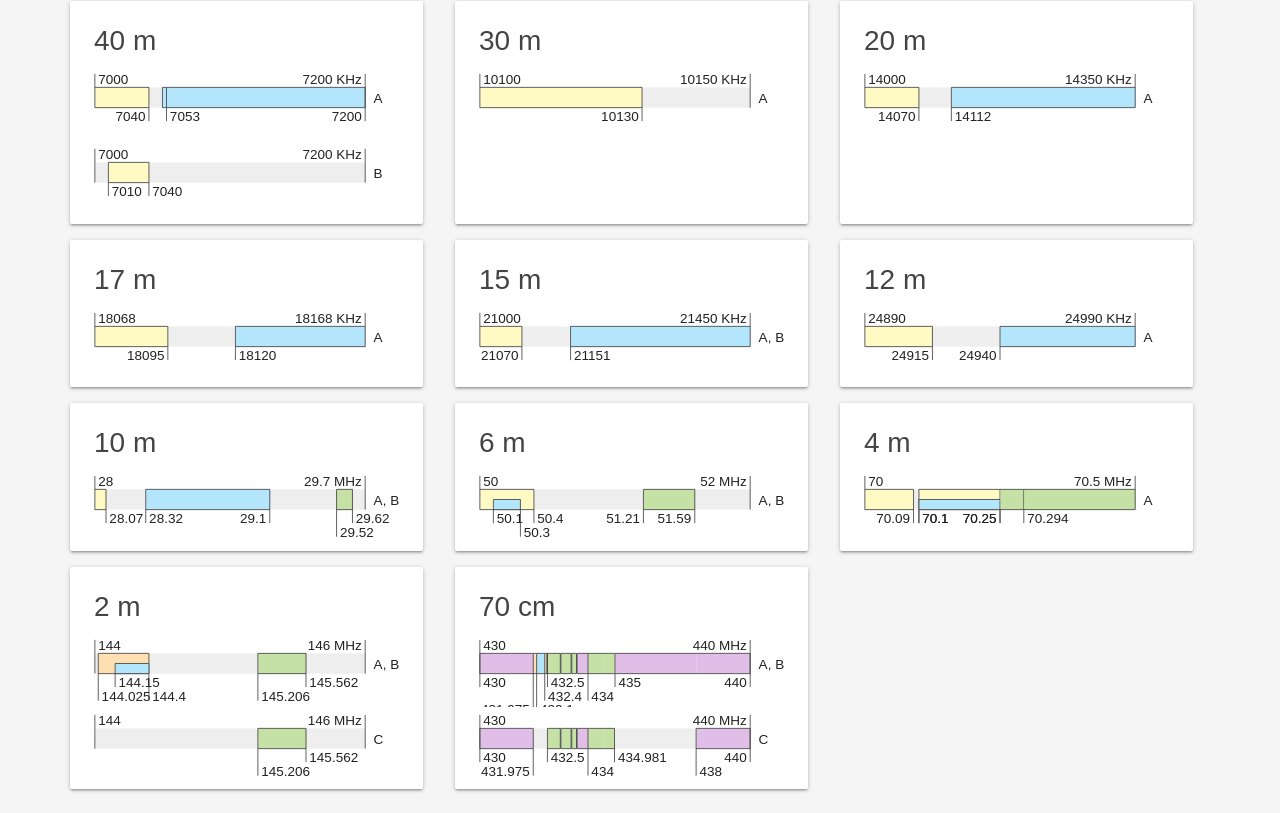
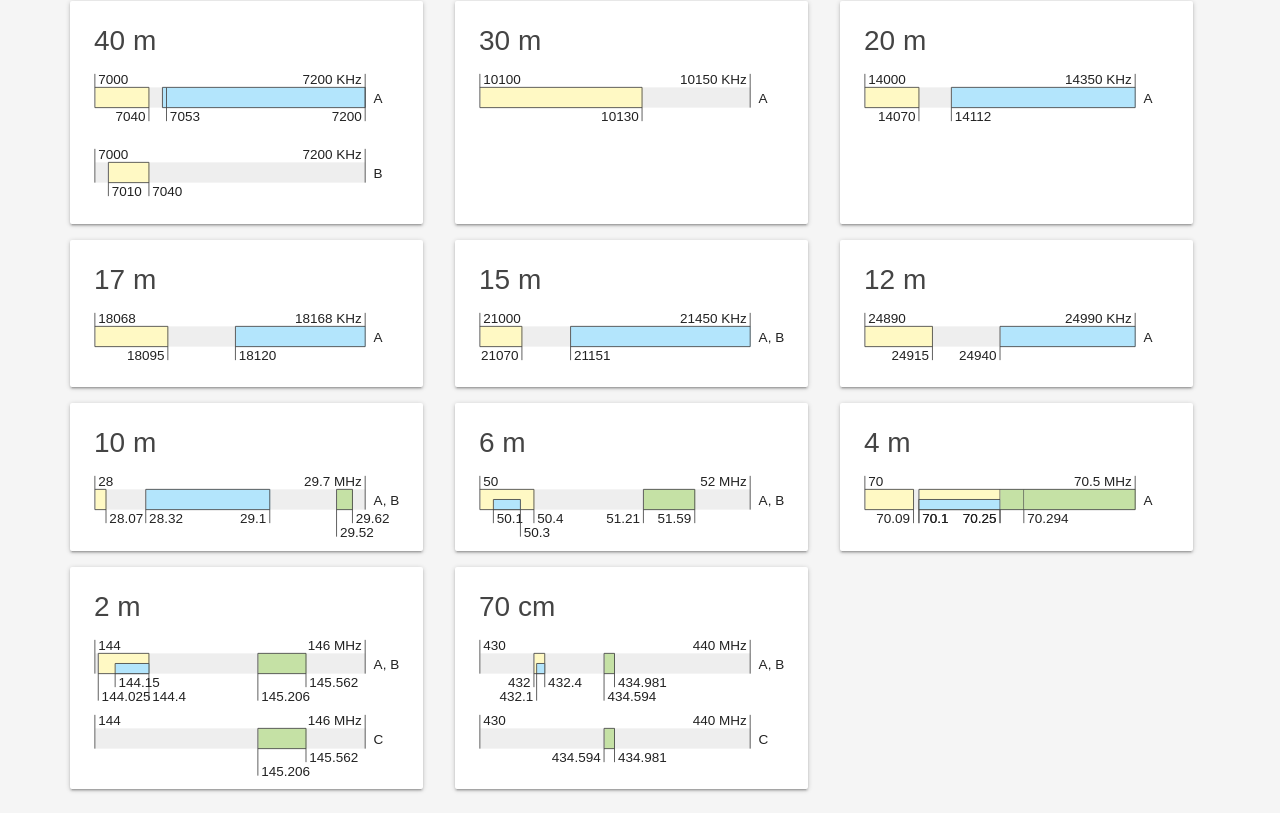
Before and after one commit to digami-inc/yl-bandplan, a Vue app: page / in a window 1280 px wide. Shown: the part 526-1339 px from the top of the page. Built offline with nearby package versions, Linux system fonts and the light colour scheme.

Commit message:
changes before vuex

```diff
--- a/src/bands.js
+++ b/src/bands.js
@@ -391,7 +391,7 @@ export default [
         name: 'A, B',
         classes: ['A', 'B'],
         slices: [
-          { from: 144.025, to: 144.400, mode: 'orange', startText: 2, endText: 2},
+          { from: 144.025, to: 144.400, mode: 'yellow', startText: 2, endText: 2 },
           { from: 144.150, to: 144.400, show: 'bottom', mode: 'blue', endText: 0, startText: 1 },
           { from: 145.206, to: 145.562, mode: 'green', startText: 2, endText: 1 },
         ]
@@ -431,33 +431,16 @@ export default [
         name: 'A, B',
         classes: ['A', 'B'],
         slices: [
-          { from: 430, to: 431.975, bw: 20000, mode: 'purple', startText: 1 },
-          { from: 431.975, to: 432.100, bw: 500, mode: 'orange', startText: -3 },
-          { from: 432.100, to: 432.400, bw: 2700, mode: 'blue', startText: 3 },
-          { from: 432.400, to: 432.490, bw: 500, mode: 'orange', startText: 2, endText: 0 },
-          { from: 432.491, to: 432.493, bw: 500, mode: 'orange', startText: 0, endText: 0 },
-          { from: 432.500, to: 432.975, bw: 12000, mode: 'green', startText: 1, endText: 0 },
-          { from: 433.000, to: 433.375, bw: 12000, mode: 'green', startText: 0, endText: 0 },
-          { from: 433.400, to: 433.575, bw: 12000, mode: 'green', startText: 0, endText: 0 },
-          { from: 433.600, to: 434.000, bw: 20000, mode: 'purple', startText: 0 },
-          { from: 434.000, to: 434.594, bw: 12000, mode: 'green', startText: 2 },
-          { from: 434.594, to: 434.981, bw: 12000, mode: 'green' },
-          { from: 435.000, to: 438.000, bw: 20000, mode: 'purple', startText: 1 },
-          { from: 438.000, to: 440.000, bw: 20000, mode: 'purple', endText: -1 }
+          { from: 432.000, to: 432.400, mode: 'yellow', startText: -1, endText: 0 },
+          { from: 432.100, to: 432.400, mode: 'blue', show: 'bottom', startText: -2, endText: 1 },
+          { from: 434.594, to: 434.981, mode: 'green', startText: 2, endText: 1 },
         ]
       },
       {
         name: 'C',
         classes: ['C'],
         slices: [
-          { from: 430, to: 431.975, bw: 20000, mode: 'purple', startText: 1, endText: -2 },
-          { from: 432.500, to: 432.975, bw: 12000, mode: 'green', startText: 1, endText: 0 },
-          { from: 433.000, to: 433.375, bw: 12000, mode: 'green', startText: 0, endText: 0 },
-          { from: 433.400, to: 433.575, bw: 12000, mode: 'green', startText: 0, endText: 0 },
-          { from: 433.600, to: 434.000, bw: 20000, mode: 'purple', startText: 0 },
-          { from: 434.000, to: 434.594, bw: 12000, mode: 'green', startText: 2 },
-          { from: 434.594, to: 434.981, bw: 12000, mode: 'green', endText: 1 },
-          { from: 438.000, to: 440.000, bw: 20000, mode: 'purple', startText: 2, endText: -1 }
+          { from: 434.594, to: 434.981, mode: 'green', startText: -1, endText: 1 },
         ]
       }
     ],
--- a/src/components/Band.vue
+++ b/src/components/Band.vue
@@ -1,5 +1,5 @@
 <template>
-  <div class="card">
+  <div class="card" @click="router.push({ name: 'band', params: { id: band.name } })">
     <div class="card-content card-content--nobottom">
       <h2>{{ band.name }}</h2>
       <BandPrivilege
--- a/src/router.js
+++ b/src/router.js
@@ -1,6 +1,8 @@
 import Vue from 'vue'
 import Router from 'vue-router'
 import Home from './views/Home.vue'
+import About from './views/About.vue'
+import Band from './views/Band.vue'
 
 Vue.use(Router)
 
@@ -14,13 +16,18 @@ export default new Router({
       component: Home
     },
     {
+      path: '/band/:id',
+      name: 'band',
+      component: Band
+    },
+    {
       path: '/about',
       name: 'about',
       // route level code-splitting
       // this generates a separate chunk (about.[hash].js) for this route
       // which is lazy-loaded when the route is visited.
       // component: () => import(/* webpackChunkName: "about" */ './views/About.vue')
-      component: () => import('./views/About.vue')
+      component: About
     }
   ]
 })
--- a/src/views/About.vue
+++ b/src/views/About.vue
@@ -1,6 +1,7 @@
 <template>
   <div class="about">
-    <h1>Ham reference app</h1>
+    <h1>Ham bandplan reference</h1>
+    <p>Programma ir izstrādes stadijā un dati var būt kļūdaini</p>
     <p>Author: YL3AME Kristaps</p>
   </div>
 </template>
--- /dev/null
+++ b/src/views/Band.vue
@@ -0,0 +1,33 @@
+<template>
+  <div>
+    <h1>BAND {{ $route.params.id }}</h1>
+    <div class="row row--grow-cards">
+      <div class="col">
+        <Band :band="bands[0]" :active-privileges="activePrivileges" />
+      </div>
+    </div>
+  </div>
+</template>
+
+<script>
+import bands from '@/bands.js'
+import Band from '@/components/Band.vue'
+
+export default {
+  name: 'band',
+  components: { Band },
+  computed: {
+    activePrivileges () {
+      return this.privileges.filter((el) => el.active)
+        .map(el => el.name)
+    },
+    activeBands () {
+      return this.bands.filter((band) => band.privileges.some(
+        (privilege) => this.activePrivileges.some(
+          (activePrivilege) => privilege.classes.includes(activePrivilege)
+        )
+      ))
+    }
+  },
+}
+</script>
```
Also changed, not shown: log.txt.
